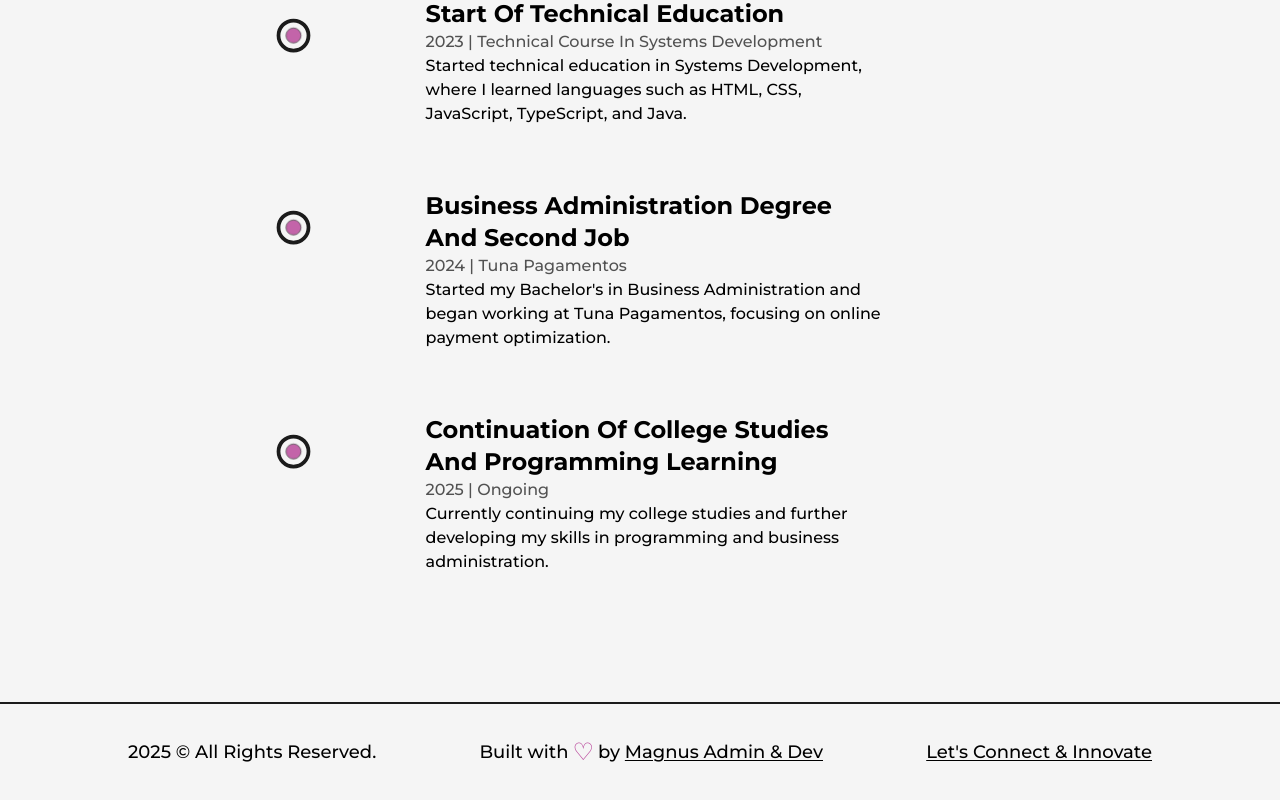
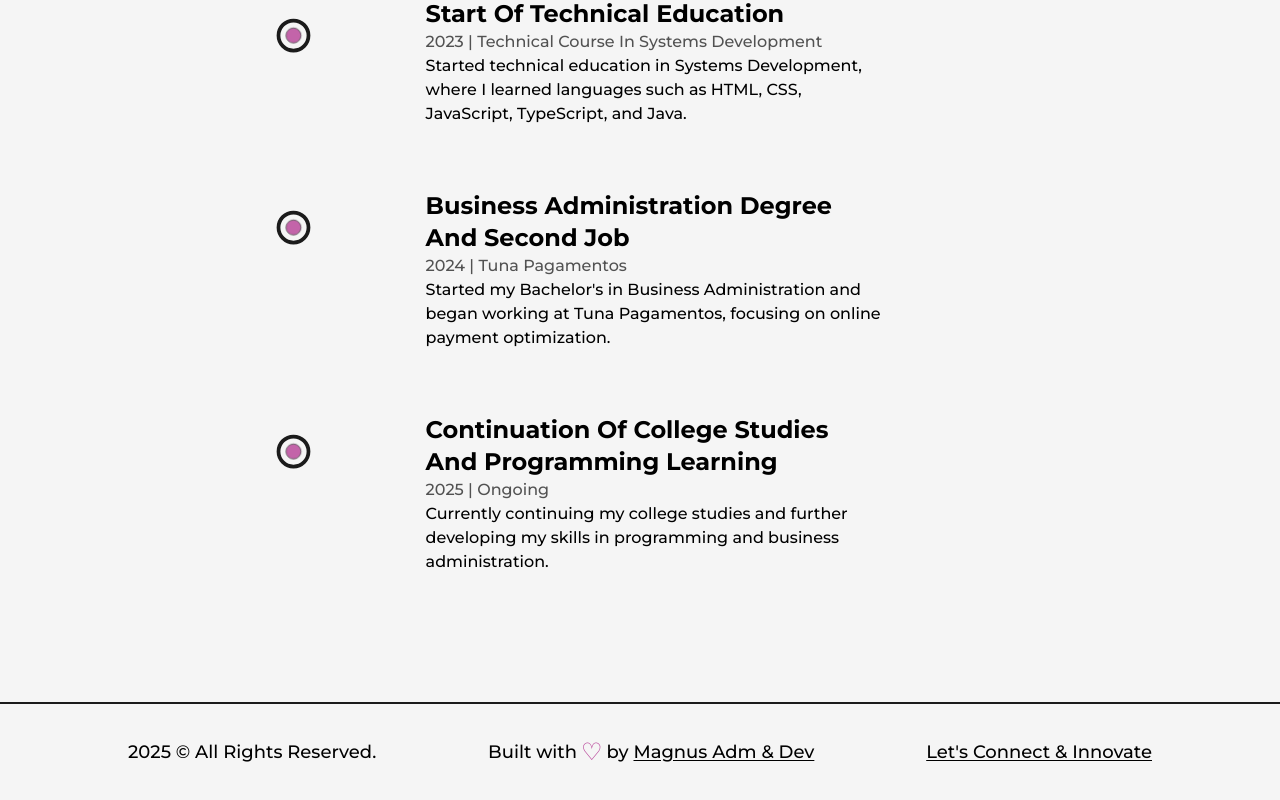
Before and after one commit to MagOss27/Next.js-Developer-Portfolio, a Next.js app: page /about in a window 1280 px wide. Shown: the part 3650-4450 px from the top of the page. Built offline with nearby package versions, Linux system fonts and the light colour scheme.

Commit message:
fix: mellhoria dos textos

```diff
--- a/src/components/Footer.js
+++ b/src/components/Footer.js
@@ -17,7 +17,7 @@ function Footer() {
                         target="_blank"
                         rel="noopener noreferrer"
                     >
-                        Magnus Admin &amp; Dev
+                        Magnus Adm &amp; Dev
                     </Link>
                 </div>
 
```
